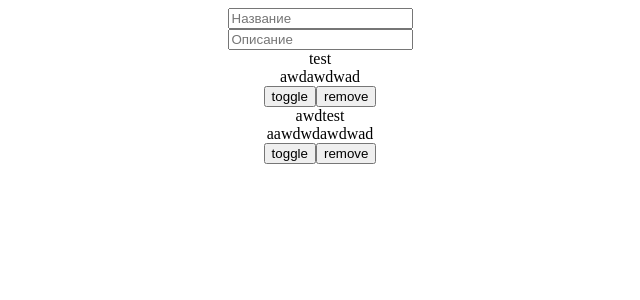
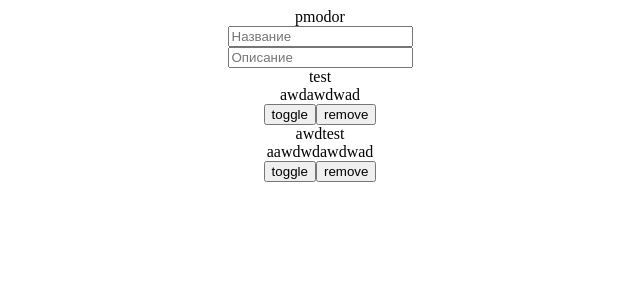
Before and after one commit to BarrBozzO/pomodor, a React (Create React App) app: page / in a window 1280 px wide. Shown: the top 300 px of the page, without its empty margins (320-960 px from the left). Built offline with nearby package versions, Linux system fonts and the light colour scheme.

Commit message:
Added Router with basic routes

```diff
--- a/package.json
+++ b/package.json
@@ -7,6 +7,7 @@
     "react": "^16.8.6",
     "react-dom": "^16.8.6",
     "react-redux": "^7.0.2",
+    "react-router-dom": "^5.0.0",
     "react-scripts": "2.1.8",
     "redux": "^4.0.1"
   },
--- a/src/components/App.js
+++ b/src/components/App.js
@@ -1,13 +1,20 @@
 import React, { Component } from "react";
+import {BrowserRouter as Router, Route, Switch} from 'react-router-dom';
 import "../assets/css/App.css";
-import TaskContainer from "./task/TaskContainer";
+import Main from "./Main";
+import NotFound from "./NotFound";
 
 class App extends Component {
   render() {
     return (
-      <div className="App">
-        <TaskContainer />
-      </div>
+      <Router>
+        <div className="App">
+          <Switch>
+            <Route exact path="/" component={Main} />
+            <Route component={NotFound} />
+          </Switch>
+        </div>
+      </Router>
     );
   }
 }
--- /dev/null
+++ b/src/components/Main.js
@@ -0,0 +1,15 @@
+import React from 'react';
+
+import TaskContainer from './task/TaskContainer';
+import PomodorContainer from './pomodor/PomodorContainer';
+
+function Main () {
+  return (
+    <div>
+    <PomodorContainer />
+    <TaskContainer />
+    </div>
+  );
+}
+
+export default Main;
--- /dev/null
+++ b/src/components/NotFound.js
@@ -0,0 +1,5 @@
+import React from 'react';
+
+export default (props) => {
+  return (<h1>404 - Page not found!</h1>);
+}
```
Also changed, not shown: 1 other file (tests, documents, lock files or other folders).
